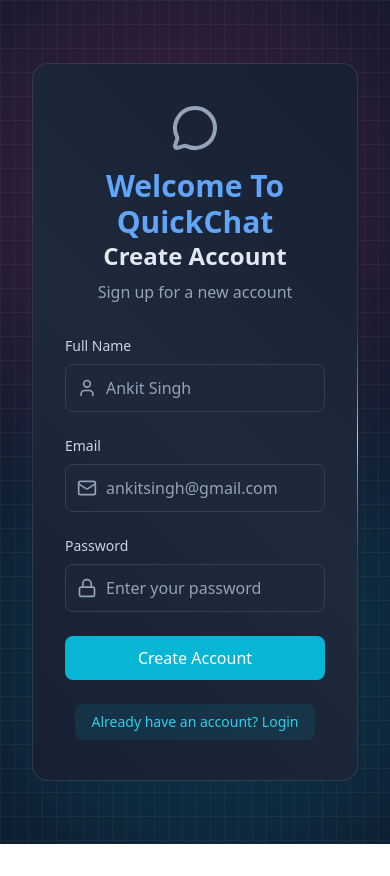
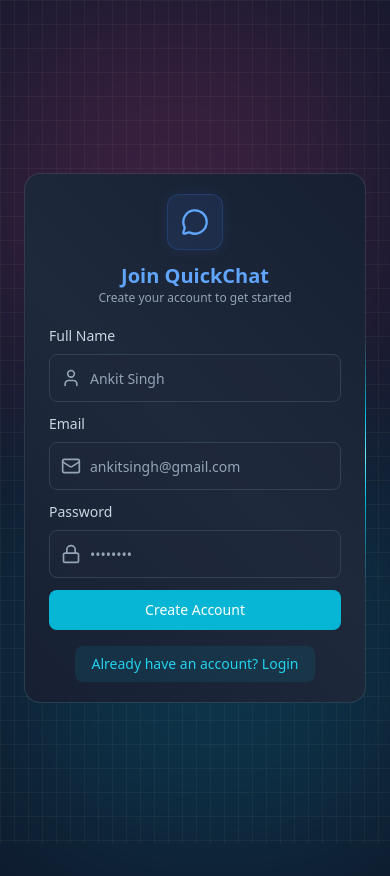
Before and after one commit to ankitsingh221/quickChat, a React app in the folder frontend/: page /signup in a window 390 px wide. Before the commit the page ends 844 px from the top, so only its background shows below. Built offline with nearby package versions, Linux system fonts and the light colour scheme; no server answers; the HTML template or start-up script is replaced by a standard one.

Commit message:
handle with ui

```diff
--- a/frontend/src/pages/LoginPage.jsx
+++ b/frontend/src/pages/LoginPage.jsx
@@ -14,35 +14,37 @@
   };
 
   return (
-    <div className="w-full flex items-center justify-center p-4 bg-slate-900">
-      <div className="relative w-full max-w-[1000px]">
+    // min-h-screen ensures it stays centered, p-2 saves space on small mobile screens
+    <div className="w-full min-h-screen flex items-center justify-center p-2 bg-slate-900">
+      <div className="relative w-full max-w-[450px]">
+        <BorderAnimatedContainer>
+          <div className="w-full flex flex-col">
+            {/* Reduced vertical padding from py-10 to py-6 */}
+            <div className="px-6 py-6 flex items-center justify-center">
+              <div className="w-full max-w-md">
 
-        <BorderAnimatedContainer>
-          <div className="w-full flex flex-col md:flex-row">
-            {/* FORM CLOUMN - LEFT SIDE */}
-            <div className="md:w-1/2 px-8 py-10 flex items-center justify-center md:border-r border-slate-600/30">
-
-              <div className="w-full max-w-md">
-                {/* HEADING TEXT */}
-                <div className="text-center mb-8">
-                  <MessageCircleIcon className="w-12 h-12 mx-auto text-slate-400 mb-4" />
-                  <h2 className="text-2xl font-bold text-blue-400 mb-2">Welcome Back To QuickChat</h2>
-                  <p className="text-slate-400">Login to access to your account</p>
+                {/* Reduced margin-bottom from mb-8 to mb-6 */}
+                <div className="text-center mb-6">
+                  {/* Reduced icon container size from w-20 to w-16 */}
+                  <div className="w-16 h-16 bg-blue-500/10 rounded-2xl flex items-center justify-center mx-auto mb-3 border border-blue-500/20 shadow-[0_0_20px_rgba(59,130,246,0.15)]">
+                    <MessageCircleIcon className="w-8 h-8 text-blue-400" />
+                  </div>
+                  <h2 className="text-xl font-bold text-blue-400 mb-1">Welcome Back</h2>
+                  <p className="text-sm text-slate-400">Login to your account</p>
                 </div>
 
-                {/* FORM */}
-                <form onSubmit={handleSubmit} className="space-y-6">
+                {/* Reduced form spacing from space-y-6 to space-y-4 */}
+                <form onSubmit={handleSubmit} className="space-y-4">
                   {/* EMAIL INPUT */}
                   <div>
-                    <label className="auth-input-label">Email</label>
+                    <label className="auth-input-label text-sm mb-1 block">Email</label>
                     <div className="relative">
                       <MailIcon className="auth-input-icon" />
-
                       <input
                         type="email"
                         value={formData.email}
                         onChange={(e) => setFormData({ ...formData, email: e.target.value })}
-                        className="input"
+                        className="input py-2" // Reduced vertical padding
                         placeholder="ankitsingh@gmail.com"
                       />
                     </div>
@@ -50,22 +52,21 @@
 
                   {/* PASSWORD INPUT */}
                   <div>
-                    <label className="auth-input-label">Password</label>
+                    <label className="auth-input-label text-sm mb-1 block">Password</label>
                     <div className="relative">
                       <LockIcon className="auth-input-icon" />
-
                       <input
                         type="password"
                         value={formData.password}
                         onChange={(e) => setFormData({ ...formData, password: e.target.value })}
-                        className="input"
-                        placeholder="Enter your password"
+                        className="input py-2" // Reduced vertical padding
+                        placeholder="Enter password"
                       />
                     </div>
                   </div>
 
                   {/* SUBMIT BUTTON */}
-                  <button className="auth-btn" type="submit" disabled={isLoggingIn}>
+                  <button className="auth-btn mt-2" type="submit" disabled={isLoggingIn}>
                     {isLoggingIn ? (
                       <LoaderIcon className="w-full h-5 animate-spin text-center" />
                     ) : (
@@ -74,30 +75,11 @@
                   </button>
                 </form>
 
-                <div className="mt-6 text-center">
-                  <Link to="/signup" className="auth-link">
+                {/* Reduced margin-top */}
+                <div className="mt-4 text-center">
+                  <Link to="/signup" className="auth-link text-sm">
                     Don't have an account? Sign Up
                   </Link>
-                </div>
-              </div>
-            </div>
-
-            {/* FORM ILLUSTRATION - RIGHT SIDE */}
-            <div className="hidden md:w-1/2 md:flex items-center justify-center p-6 bg-gradient-to-bl from-slate-800/20 to-transparent">
-              <div>
-                <img
-                  src="/login.png"
-                  alt="People using mobile devices"
-                  className="w-full h-auto object-contain"
-                />
-                <div className="mt-6 text-center">
-                  <h3 className="text-xl font-medium text-cyan-400">Connect anytime, anywhere</h3>
-
-                  <div className="mt-4 flex justify-center gap-4">
-                    <span className="auth-badge">Free</span>
-                    <span className="auth-badge">Easy Setup</span>
-                    <span className="auth-badge">Private</span>
-                  </div>
                 </div>
               </div>
             </div>
@@ -107,4 +89,5 @@
     </div>
   );
 }
+
 export default LoginPage;
--- a/frontend/src/pages/SignupPage.jsx
+++ b/frontend/src/pages/SignupPage.jsx
@@ -14,36 +14,35 @@
   };
 
   return (
-    <div className="w-full flex items-center justify-center p-4 bg-slate-900">
-      <div className="relative w-full max-w-[1000px]">
+    <div className="w-full min-h-screen flex items-center justify-center p-2 bg-slate-900">
+      <div className="relative w-full max-w-[450px]">
+        <BorderAnimatedContainer>
+          <div className="w-full flex flex-col">
+            {/* Reduced vertical padding (py-5) to accommodate the extra field */}
+            <div className="px-6 py-5 flex items-center justify-center">
+              <div className="w-full max-w-md">
 
-        <BorderAnimatedContainer>
-          <div className="w-full flex flex-col md:flex-row">
-            {/* FORM CLOUMN - LEFT SIDE */}
-            <div className="md:w-1/2 px-8 py-10 flex items-center justify-center md:border-r border-slate-600/30">
-
-              <div className="w-full max-w-md">
-                {/* HEADING TEXT */}
-                <div className="text-center mb-8">
-                  <MessageCircleIcon className="w-12 h-12 mx-auto text-slate-400 mb-4" />
-                   <h2 className="text-3xl  font-bold text-blue-400" > Welcome To QuickChat</h2>
-                  <h2 className="text-2xl font-bold text-slate-200 mb-2">Create Account</h2>
-                  <p className="text-slate-400">Sign up for a new account</p>
+                {/* COMPACT HEADING */}
+                <div className="text-center mb-5">
+                  <div className="w-14 h-14 bg-blue-500/10 rounded-xl flex items-center justify-center mx-auto mb-3 border border-blue-500/20 shadow-[0_0_15px_rgba(59,130,246,0.1)]">
+                    <MessageCircleIcon className="w-7 h-7 text-blue-400" />
+                  </div>
+                  <h2 className="text-xl font-bold text-blue-400">Join QuickChat</h2>
+                  <p className="text-xs text-slate-400">Create your account to get started</p>
                 </div>
 
-                {/* FORM */}
-                <form onSubmit={handleSubmit} className="space-y-6">
+                {/* COMPACT FORM (space-y-3 instead of 6) */}
+                <form onSubmit={handleSubmit} className="space-y-3">
                   {/* FULL NAME */}
                   <div>
-                    <label className="auth-input-label">Full Name</label>
+                    <label className="auth-input-label text-xs mb-1 block">Full Name</label>
                     <div className="relative">
-                      <UserIcon className="auth-input-icon" />
-
+                      <UserIcon className="auth-input-icon w-4 h-4" />
                       <input
                         type="text"
                         value={formData.fullName}
                         onChange={(e) => setFormData({ ...formData, fullName: e.target.value })}
-                        className="input"
+                        className="input py-2 text-sm"
                         placeholder="Ankit Singh"
                       />
                     </div>
@@ -51,15 +50,14 @@
 
                   {/* EMAIL INPUT */}
                   <div>
-                    <label className="auth-input-label">Email</label>
+                    <label className="auth-input-label text-xs mb-1 block">Email</label>
                     <div className="relative">
-                      <MailIcon className="auth-input-icon" />
-
+                      <MailIcon className="auth-input-icon w-4 h-4" />
                       <input
                         type="email"
                         value={formData.email}
                         onChange={(e) => setFormData({ ...formData, email: e.target.value })}
-                        className="input"
+                        className="input py-2 text-sm"
                         placeholder="ankitsingh@gmail.com"
                       />
                     </div>
@@ -67,54 +65,34 @@
 
                   {/* PASSWORD INPUT */}
                   <div>
-                    <label className="auth-input-label">Password</label>
+                    <label className="auth-input-label text-xs mb-1 block">Password</label>
                     <div className="relative">
-                      <LockIcon className="auth-input-icon" />
-
+                      <LockIcon className="auth-input-icon w-4 h-4" />
                       <input
                         type="password"
                         value={formData.password}
                         onChange={(e) => setFormData({ ...formData, password: e.target.value })}
-                        className="input"
-                        placeholder="Enter your password"
+                        className="input py-2 text-sm"
+                        placeholder="••••••••"
                       />
                     </div>
                   </div>
 
                   {/* SUBMIT BUTTON */}
-                  <button className="auth-btn" type="submit" disabled={isSigningUp}>
+                  <button className="auth-btn mt-2 py-2.5 text-sm" type="submit" disabled={isSigningUp}>
                     {isSigningUp ? (
-                      <LoaderIcon className="w-full h-5 animate-spin text-center" />
+                      <LoaderIcon className="w-full h-4 animate-spin text-center" />
                     ) : (
                       "Create Account"
                     )}
                   </button>
                 </form>
 
-                <div className="mt-6 text-center">
-                  <Link to="/login" className="auth-link">
+                {/* COMPACT LINK */}
+                <div className="mt-4 text-center">
+                  <Link to="/login" className="auth-link text-xs">
                     Already have an account? Login
                   </Link>
-                </div>
-              </div>
-            </div>
-
-            {/* FORM ILLUSTRATION - RIGHT SIDE */}
-            <div className="hidden md:w-1/2 md:flex items-center justify-center p-6 bg-gradient-to-bl from-slate-800/20 to-transparent">
-              <div>
-                <img
-                  src="/signup.png"
-                  alt="People using mobile devices"
-                  className="w-full h-auto object-contain"
-                />
-                <div className="mt-6 text-center">
-                  <h3 className="text-xl font-medium text-cyan-400">Start Your Journey Today</h3>
-
-                  <div className="mt-4 flex justify-center gap-4">
-                    <span className="auth-badge">Free</span>
-                    <span className="auth-badge">Easy Setup</span>
-                    <span className="auth-badge">Private</span>
-                  </div>
                 </div>
               </div>
             </div>
@@ -124,4 +102,5 @@
     </div>
   );
 }
+
 export default SignupPage;
```
Also changed, not shown: frontend/src/index.css (line endings or trailing spaces).
